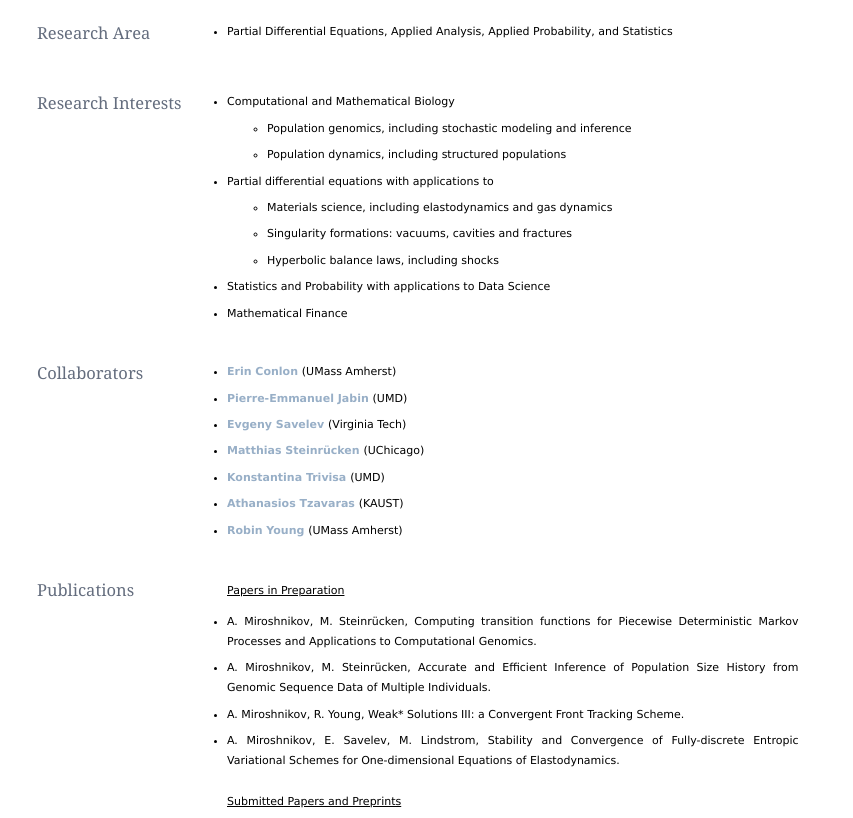
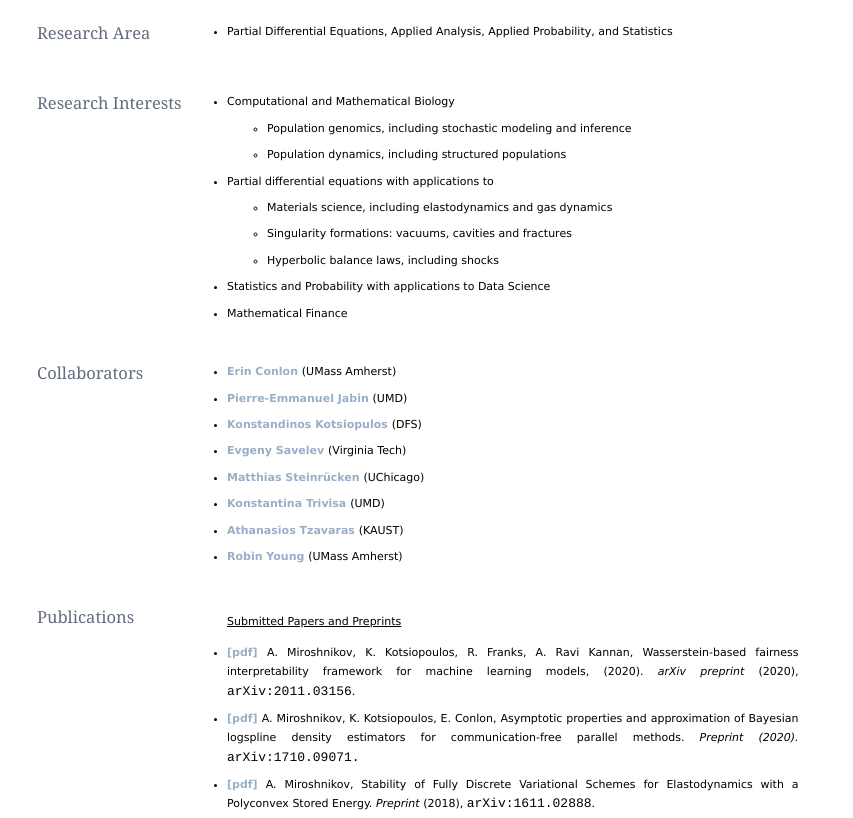
Before and after one commit to amiroshn15/amiroshn15.github.io, a plain HTML site: page research.html in a window 1280 px wide. Shown: the part 97-915 px from the top of the page, without its empty margins (213-1066 px from the left). Drawn offline with Linux system fonts and the light colour scheme.

Commit message:
updated webpage

```diff
--- a/research.html
+++ b/research.html
@@ -127,6 +127,14 @@
         </li>
 
         <li>
+        <a href="https://kkotsiop.com/">
+        <!-- <FONT COLOR="black">  -->
+        Konstandinos Kotsiopulos
+        <!-- </FONT> -->
+        </a>(DFS)
+        </li>
+
+        <li>
         <a href="https://www.math.vt.edu/people/esaflop/">
         <!-- <FONT COLOR="black">  -->
          Evgeny Savelev
@@ -195,21 +203,6 @@
 
     <div id="faketable8px"><table><tr><td></td></tr></table></div>
 
-    <ul> <u> Papers in Preparation </u></ul>
-
-    <ul>
-
-      <!-- <div id="faketable4px"><table><tr><td></td></tr></table></div> -->
-
-      <li> A. Miroshnikov, M. Steinrücken, Computing transition functions for Piecewise Deterministic Markov Processes and Applications to Computational Genomics. </li>
-
-      <li> A. Miroshnikov, M. Steinrücken, Accurate and Efficient Inference of Population Size History from Genomic Sequence Data of Multiple Individuals. </li>
-
-<!-- <li> P.-E. Jabin, A. Miroshnikov, and R. Young. Stochastic Models in Cellulose Biodegradation; Cooperative Interactions in Structured Populations.</li>
- -->
- <li> A. Miroshnikov, R. Young, Weak* Solutions III: a Convergent Front Tracking Scheme.
-
-<li>  A. Miroshnikov, E. Savelev, M. Lindstrom,  Stability and Convergence of Fully-discrete Entropic Variational Schemes for One-dimensional Equations of Elastodynamics. </li>
 
 
 
@@ -224,12 +217,15 @@
   <!-- <div id="faketable4px"><table><tr><td></td></tr></table></div> -->
 
 
+   <li> <a href="https://arxiv.org/abs/2011.03156">[pdf] </a> A. Miroshnikov, K. Kotsiopoulos, R. Franks, A. Ravi Kannan, Wasserstein-based fairness interpretability framework for machine learning models, (2020). <i> arXiv preprint </i> (2020), <FONT FACE="courier", size="2">arXiv:2011.03156</FONT>.</li>
+
+   <li> <a href="research_files/parallelsple.pdf">[pdf] </a> A. Miroshnikov, K. Kotsiopoulos, E. Conlon, Asymptotic properties and approximation of Bayesian logspline density estimators for communication-free parallel methods. <i> Preprint (2020).</i>
+   <FONT FACE="courier", size="2">arXiv:1710.09071.</FONT>
+   </li>
 
    <li> <a href="research_files/dvarscheme.pdf">[pdf] </a> A. Miroshnikov, Stability of Fully Discrete Variational Schemes for Elastodynamics with a Polyconvex Stored Energy. <i> Preprint </i> (2018), <FONT FACE="courier", size="2">arXiv:1611.02888</FONT>.</li>
 
-   <li> <a href="research_files/parallelsple.pdf">[pdf] </a> A. Miroshnikov, K. Kotsiopoulos, E. Conlon, Asymptotic properties and approximation of Bayesian logspline density estimators for communication-free parallel methods. <i> Submitted (2018).</i>
-   <FONT FACE="courier", size="2">arXiv:1710.09071.</FONT>
-   </li>
+
 
 
 
```
Also changed, not shown: inprep.txt (added).
